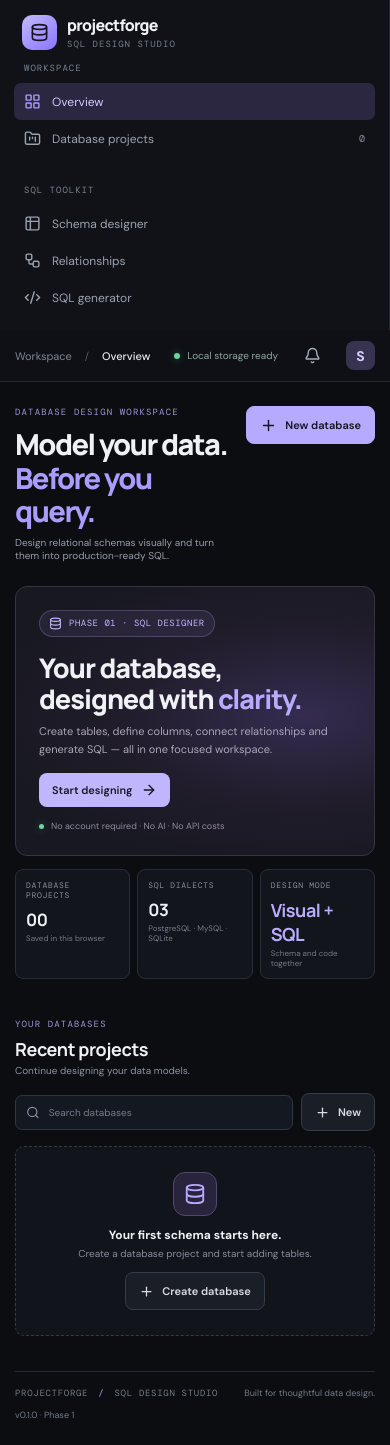
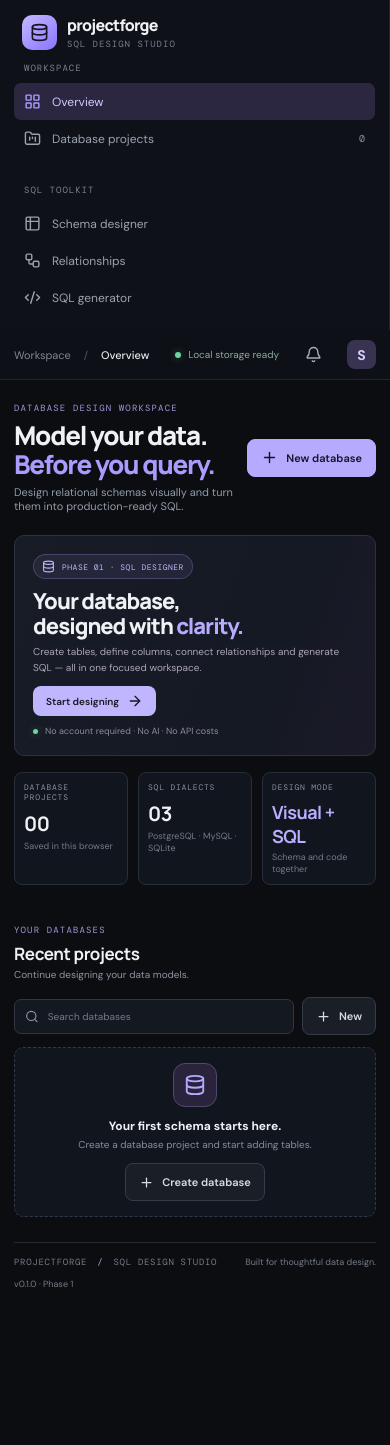
Before and after one commit to deathkernel/Designer, a Next.js app: page / in a window 390 px wide. After the commit the page ends 1312 px from the top, so only its background shows below. Built offline with nearby package versions, Linux system fonts and the light colour scheme.

Commit message:
Unify dashboard with the premium minimal workspace design

```diff
--- a/app/globals.css
+++ b/app/globals.css
@@ -148,3 +148,51 @@
  .canvas-caption-copy{width:100%;justify-content:space-between}
  .canvas-actions{width:100%;justify-content:space-between}
 }
+
+
+/* Dashboard visual system — match the focused canvas workspace */
+.sidebar{width:220px;padding:21px 13px 13px;background:#0e1117;border-right-color:#202631}
+.main{margin-left:220px}
+.topbar{height:56px;padding:0 32px;background:#0d1016;border-bottom-color:#202631}
+.content{max-width:1320px;padding:31px 32px 22px}
+.heading-row{align-items:center;margin-bottom:22px}
+.heading-row h1{margin:7px 0 6px;font-size:30px;line-height:1.12;letter-spacing:-1.25px}
+.heading-row p{font-size:11px;color:#929baa}
+.hero{min-height:150px;grid-template-columns:1fr;overflow:hidden;border-color:#2c3340;border-radius:10px;background:linear-gradient(110deg,#171c26,#141923 65%,#1b1a28)}
+.hero-copy{padding:21px 24px}
+.hero-copy h2{margin:10px 0 6px;font-size:22px;line-height:1.12}
+.hero-copy>p{max-width:550px;margin-bottom:10px;font-size:10px}
+.hero-note{margin-top:9px}
+.hero-label{padding:5px 8px;font-size:8px}
+.hero-cta{min-height:30px;font-size:10px}
+.schema-art{display:none}
+.stats{gap:10px;margin:16px 0 25px}
+.stats>div{padding:13px 15px;border-color:#262e39;border-radius:8px;background:#11161e}
+.stats span{font-size:8px;letter-spacing:.8px}
+.stats b{margin:8px 0 3px;font-size:20px}
+.stats small{font-size:9px}
+.section-head{margin-bottom:12px}
+.section-head h3{margin:5px 0 3px;font-size:17px}
+.section-head p{font-size:10px}
+.project-list{gap:6px}
+.project-row{min-height:62px;padding:9px 13px;border-color:#29313d;border-radius:8px;background:#11161e}
+.project-row:hover{border-color:#514a70;background:#171c26}
+.project-icon{width:32px;height:32px;border-radius:7px;background:#28243a;color:#c5baff}
+.project-name b{font-size:10px}
+.project-name small{font-size:9px}
+.project-dialect{font-size:8px}
+.project-meta{font-size:9px}
+.empty{min-height:170px;border-color:#303947;border-radius:9px;background:#11161e}
+footer{margin-top:25px;padding-top:13px}
+@media(max-width:1050px){.sidebar{width:205px}.main{margin-left:205px}.content{padding:25px 22px}}
+@media(max-width:760px){
+ .sidebar{width:100%;padding:14px}
+ .main{margin-left:0}
+ .topbar{height:50px;padding:0 14px}
+ .content{padding:22px 14px}
+ .heading-row h1{font-size:26px}
+ .hero{min-height:0}
+ .hero-copy{padding:18px}
+ .stats{grid-template-columns:repeat(3,minmax(0,1fr))}
+ .stats>div{padding:9px}
+}
```
